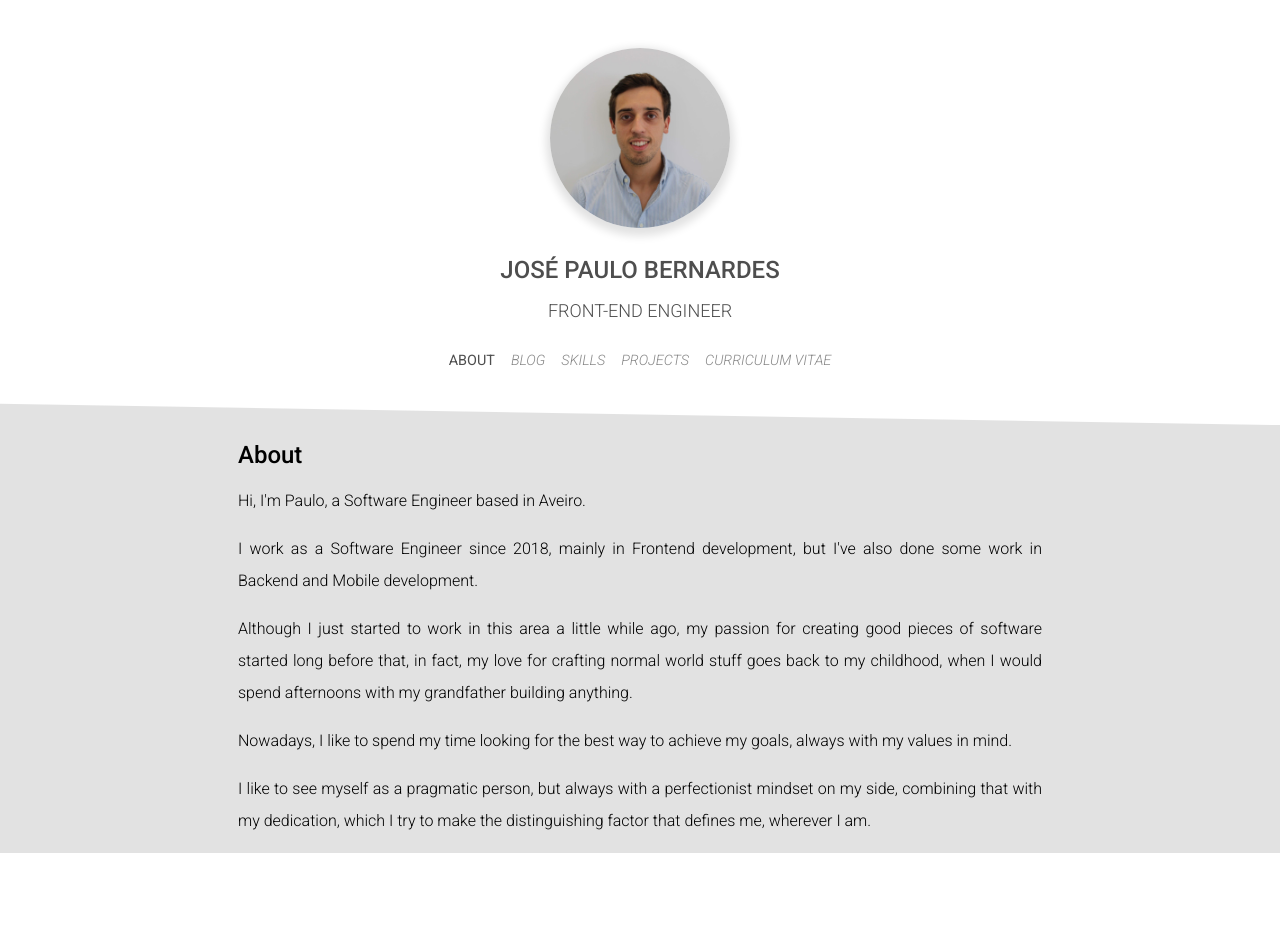
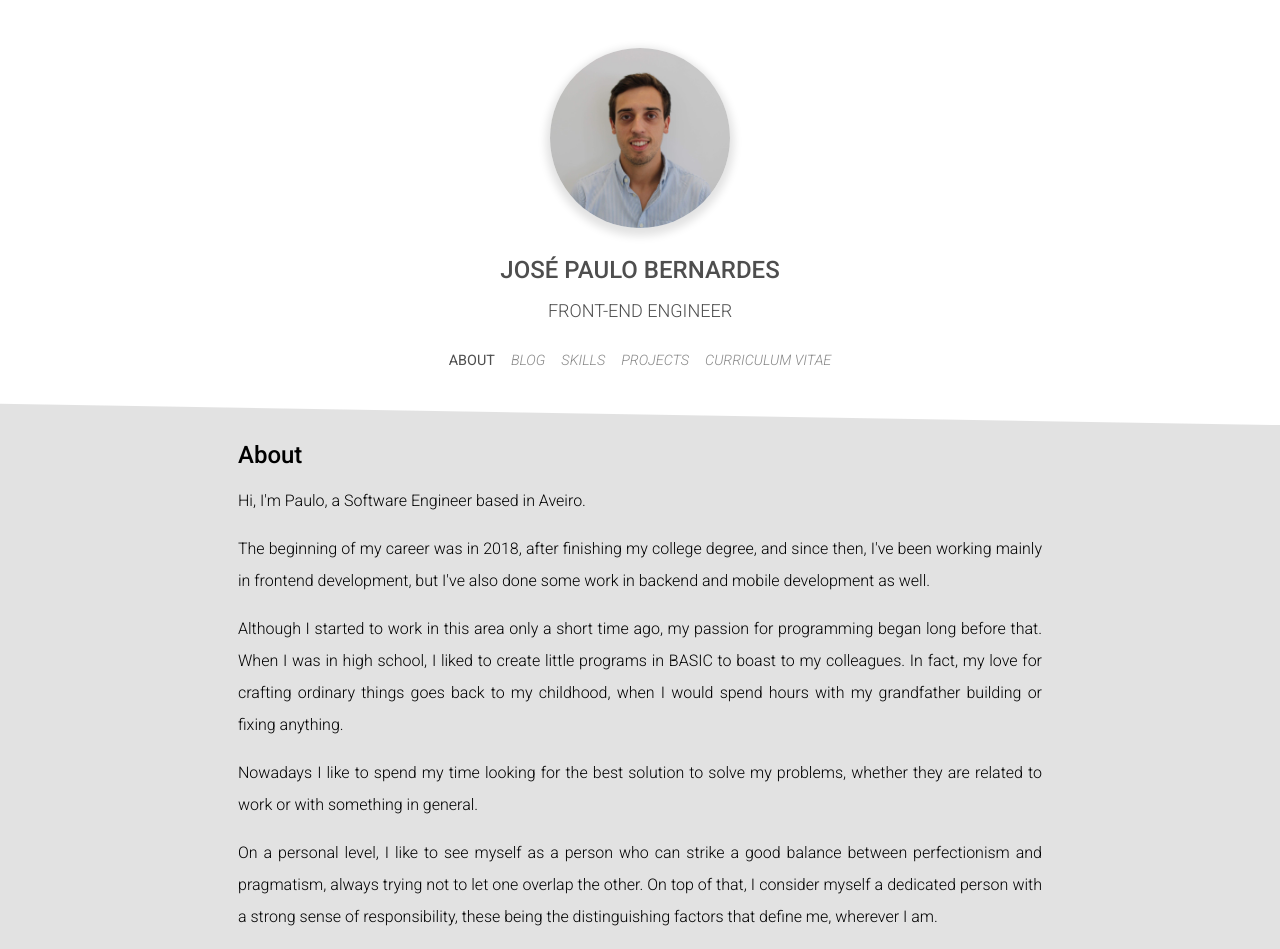
Before and after one commit to joseabernardes/personal-app, an Angular app: page /home/about in a window 1280 px wide. Before the commit the page ends 853 px from the top, so only its background shows below. Built offline with nearby package versions, Linux system fonts and the light colour scheme.

Commit message:
feat-3: Change About text

```diff
--- a/src/app/home/pages/about/about.component.html
+++ b/src/app/home/pages/about/about.component.html
@@ -8,11 +8,20 @@
 
 <h1>About</h1>
 <p>Hi, I'm Paulo, a Software Engineer based in Aveiro.</p>
-<p>I work as a Software Engineer since 2018, mainly in Frontend development, but I've also done some work in Backend and
-    Mobile development.</p>
-<p>Although I just started to work in this area a little while ago, my passion for creating good pieces of software
-    started long before that, in fact, my love for crafting normal world stuff goes back to my childhood, when I would
-    spend afternoons with my grandfather building anything.</p>
-<p>Nowadays, I like to spend my time looking for the best way to achieve my goals, always with my values in mind.</p>
-<p>I like to see myself as a pragmatic person, but always with a perfectionist mindset on my side, combining that with
-    my dedication, which I try to make the distinguishing factor that defines me, wherever I am.</p>
+<p>The beginning of my career was in 2018, after finishing my college degree, and since then, I've been working mainly
+    in frontend development, but I've also done some work in backend and mobile development as well.
+</p>
+<p>Although I started to work in this area only a short time ago, my passion for programming began long before that.
+    When I was in high school, I liked to create little programs in BASIC to boast to my colleagues.
+
+    In fact, my love for crafting ordinary things goes back to my childhood, when I would spend hours with my
+    grandfather building or fixing anything.
+</p>
+<p>Nowadays I like to spend my time looking for the best solution to solve my problems, whether they are related to work
+    or with something in general.
+</p>
+<p>On a personal level, I like to see myself as a person who can strike a good balance between perfectionism and
+    pragmatism, always trying not to let one overlap the other.
+    On top of that, I consider myself a dedicated person with a strong sense of responsibility, these being the
+    distinguishing factors that define me, wherever I am.
+</p>
```
